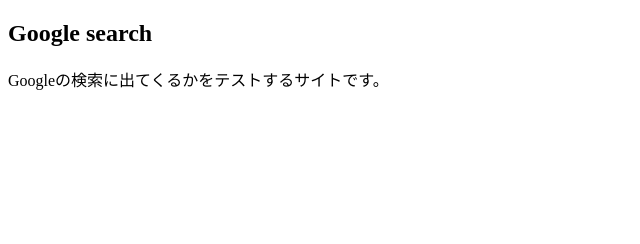
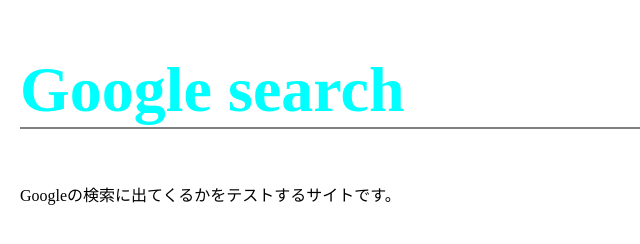
Before and after one commit to Kosuke-tech/Google-Search-Test, a plain HTML site: page index.html in a window 1280 px wide. Shown: the whole page, without its empty margins (0-640 px from the left). Drawn offline with Linux system fonts and the light colour scheme.

Commit message:
Update style.css

```diff
--- a/css/style.css
+++ b/css/style.css
@@ -1,3 +1,11 @@
 @charset "UTF-8";
 
-bo
+body {
+    margin-left: 20px;
+}
+
+.h2 {
+    font-size: 64px;
+    color: aqua;
+    border-bottom: 2px solid gray;
+}
```
